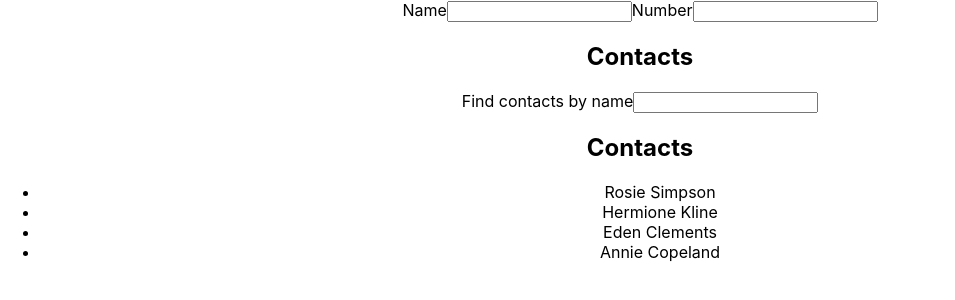
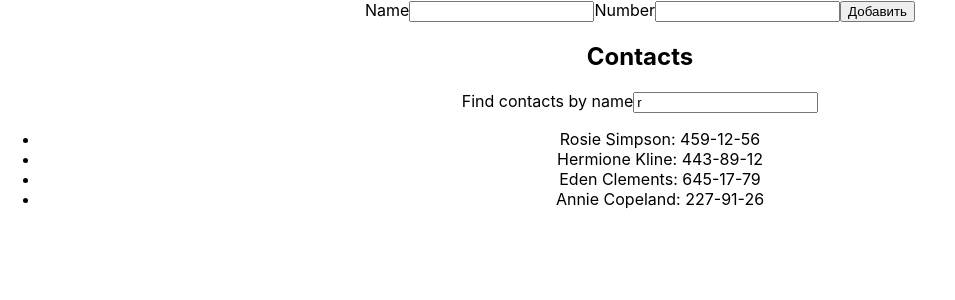
Before and after one commit to rodion-prokopchenko/goit-react-hw-02-phonebook, a React (Create React App) app: page / in a window 1280 px wide. Shown: the top 300 px of the page, without its empty margins (0-955 px from the left). Built offline with nearby package versions, Linux system fonts and the light colour scheme.

Commit message:
70% задание сделано

```diff
--- a/src/App.js
+++ b/src/App.js
@@ -3,6 +3,7 @@ import ContactForm from "./Components/ContactForm/ContactForm";
 import Filter from "./Components/Filter/Filter";
 import ContactList from "./Components/ContactList/ContactList";
 import react, { Component } from "react";
+import shortid from "shortid";
 
 class App extends Component {
   state = {
@@ -12,18 +13,46 @@ class App extends Component {
       { id: "id-3", name: "Eden Clements", number: "645-17-79" },
       { id: "id-4", name: "Annie Copeland", number: "227-91-26" },
     ],
-    filter: "",
-    names: "",
-    number: "2",
+    filter: "r",
+  };
+
+  findByName = () => {
+    let contacts = this.state.contacts;
+    console.log(
+      contacts.filter((contacts) =>
+        contacts.name.toLowerCase().includes(this.state.filter.toLowerCase())
+      )
+    );
+  };
+
+  changeFilter = (e) => {
+    e.preventDefault();
+    this.setState({ filter: e.currentTarget.value });
+    console.log(this.state.filter);
+  };
+
+  addContact = (name, number) => {
+    const newContact = {
+      id: shortid.generate(),
+      name: name,
+      number: number,
+    };
+    this.setState(({ contacts }) => ({
+      contacts: [newContact, ...contacts],
+    }));
   };
 
   render() {
-    const { contacts, names, number } = this.state;
+    const { contacts, filter } = this.state;
     return (
       <div className="App">
-        <ContactForm />
+        <ContactForm addContact={this.addContact} />
         <h2>Contacts</h2>
-        <Filter />
+        <Filter
+          value={filter}
+          onChange={this.changeFilter}
+          onFind={this.findByName}
+        />
         <ContactList contacts={contacts} />
       </div>
     );
--- a/src/Components/ContactForm/ContactForm.js
+++ b/src/Components/ContactForm/ContactForm.js
@@ -1,18 +1,52 @@
-import react from "react";
+import react, { Component } from "react";
 import propTypes from "prop-types";
 import shortid from "shortid";
 
-export default function ContactForm({}) {
+export default class ContactForm extends Component {
+  // constructor(props) {
+  //   super(props);
+  //   this.nameInput = react.createRef();
+  // }
+  state = {
+    id: shortid.generate(),
+    name: "",
+    number: "",
+  };
+
+  onNameChange = (e) => {
+    this.setState({ name: e.currentTarget.value });
+  };
+  onNumberChange = (e) => {
+    this.setState({ number: e.currentTarget.value });
+  };
+
+  reset = () => {
+    this.nameInput.current.reset();
+  };
+  onSumbitButton = (e) => {
+    e.preventDefault();
+    // console.log("нажал");
+    // console.log(this.state.name);
+    // console.log(this.state.number);
+    this.props.addContact(this.state.name, this.state.number);
+    // this.ref.nameInput.value = "";
+  };
+
+  render() {
     return (
       <>
+        <form>
           <label htmlFor={shortid.generate()}>
             Name
             <input
+              id="nameInput"
               type="text"
               name="name"
               pattern="^[a-zA-Zа-яА-Я]+(([' -][a-zA-Zа-яА-Я ])?[a-zA-Zа-яА-Я]*)*$"
               title="Name may contain only letters, apostrophe, dash and spaces. For example Adrian, Jacob Mercer, Charles de Batz de Castelmore d'Artagnan"
               required
+              // ref={this.nameInput}
+              onInput={this.onNameChange}
             />
           </label>
 
@@ -24,10 +58,16 @@ export default function ContactForm({}) {
               pattern="\+?\d{1,4}?[-.\s]?\(?\d{1,3}?\)?[-.\s]?\d{1,4}[-.\s]?\d{1,4}[-.\s]?\d{1,9}"
               title="Phone number must be digits and can contain spaces, dashes, parentheses and can start with +"
               required
+              onInput={this.onNumberChange}
             />
           </label>
+          <button type="button" onClick={this.onSumbitButton}>
+            Добавить
+          </button>
+        </form>
       </>
     );
+  }
 }
 // Divs.propTypes = {
 //   : propTypes.string.isRequired,
--- a/src/Components/ContactList/ContactList.js
+++ b/src/Components/ContactList/ContactList.js
@@ -6,13 +6,18 @@ export default class ContactList extends Component {
   render() {
     return (
       <>
-        <h2>Contacts</h2>
         <ul>
           {this.props.contacts.map((contacts) => (
-            <li key={shortid.generate()}>{contacts.name}</li>
+            <li key={shortid.generate()}>
+              {contacts.name}: {contacts.number}
+            </li>
           ))}
         </ul>
       </>
     );
   }
 }
+
+ContactList.propTypes = {
+  contacts: propTypes.array.isRequired,
+};
--- a/src/Components/Filter/Filter.js
+++ b/src/Components/Filter/Filter.js
@@ -2,14 +2,54 @@ import react, { Component } from "react";
 import propTypes from "prop-types";
 import shortid from "shortid";
 
-class Filter extends Component {
-  render() {
-    return (
-      <label key={shortid.generate()}>
-        Find contacts by name
-        <input type="text" key={shortid.generate()}></input>
-      </label>
-    );
-  }
-}
+// export default class Filter extends Component {
+//   state = {
+//     filterWords: "",
+//   };
+
+//   onFilterWordsChange = (e) => {
+//     e.preventDefault();
+//     this.setState({ filterWords: e.currentTarget.value });
+//     console.log(this.state.filterWords);
+//   };
+
+//   render() {
+//     return (
+//       <form>
+//         <label key={shortid.generate()}>
+//           Find contacts by name
+//           <input
+//             type="text"
+//             name="filter"
+//             pattern="^[a-zA-Zа-яА-Я]+(([' -][a-zA-Zа-яА-Я ])?[a-zA-Zа-яА-Я]*)*$"
+//             title="Name may contain only letters, apostrophe, dash and spaces. For example Adrian, Jacob Mercer, Charles de Batz de Castelmore d'Artagnan"
+//             required
+//             onInput={this.onFilterWordsChange}
+//             key={shortid.generate()}
+//           ></input>
+//         </label>
+//       </form>
+//     );
+//   }
+// }
+
+// Filter.propTypes = {
+
+// }
+
+const Filter = ({ value, onChange, onFind }) => (
+  <form>
+    <label key={shortid.generate()}>
+      Find contacts by name
+      <input
+        type="text"
+        value={value}
+        onInput={onChange}
+        onInput={onFind}
+        key={shortid.generate()}
+      ></input>
+    </label>
+  </form>
+);
+
 export default Filter;
```
Lines whose indentation alone changed are shown as unchanged.
